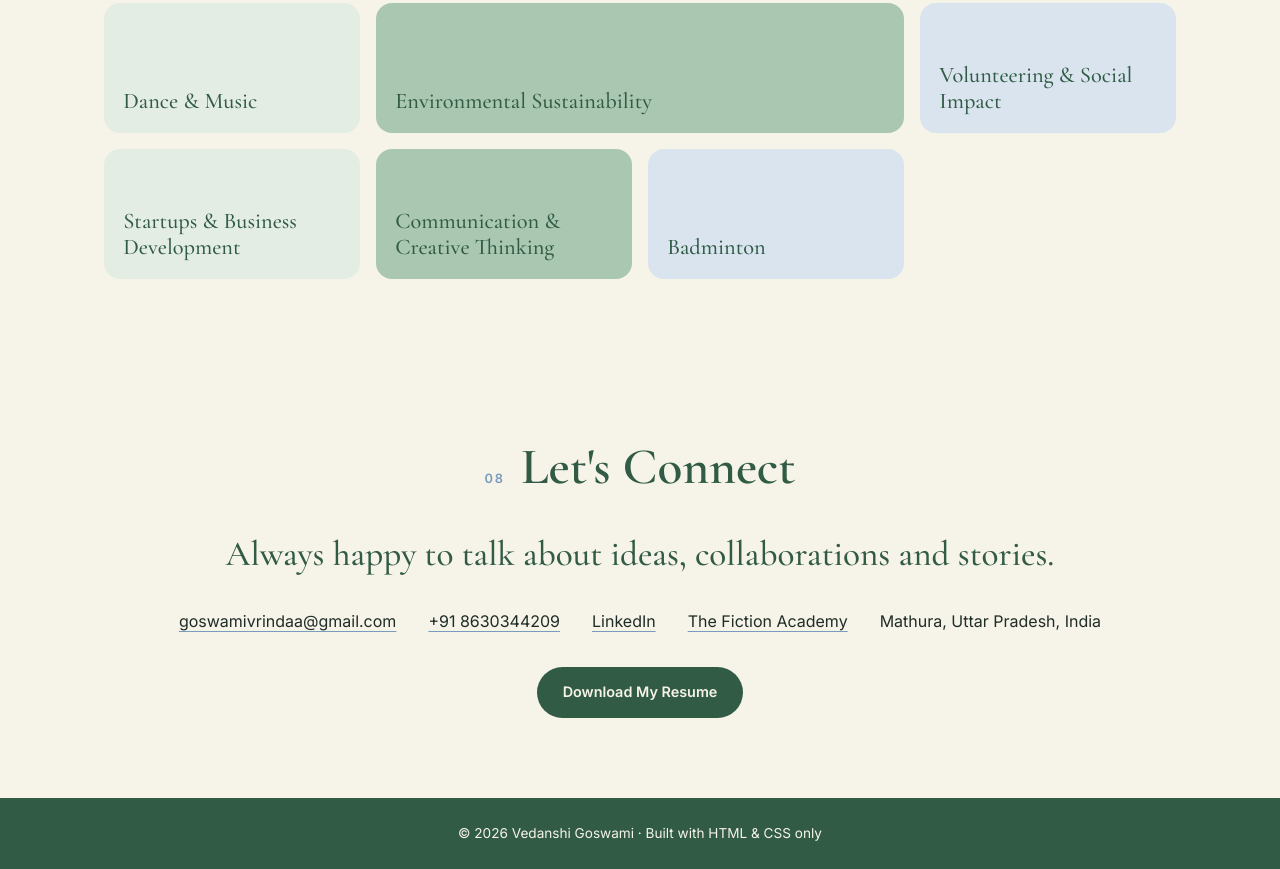
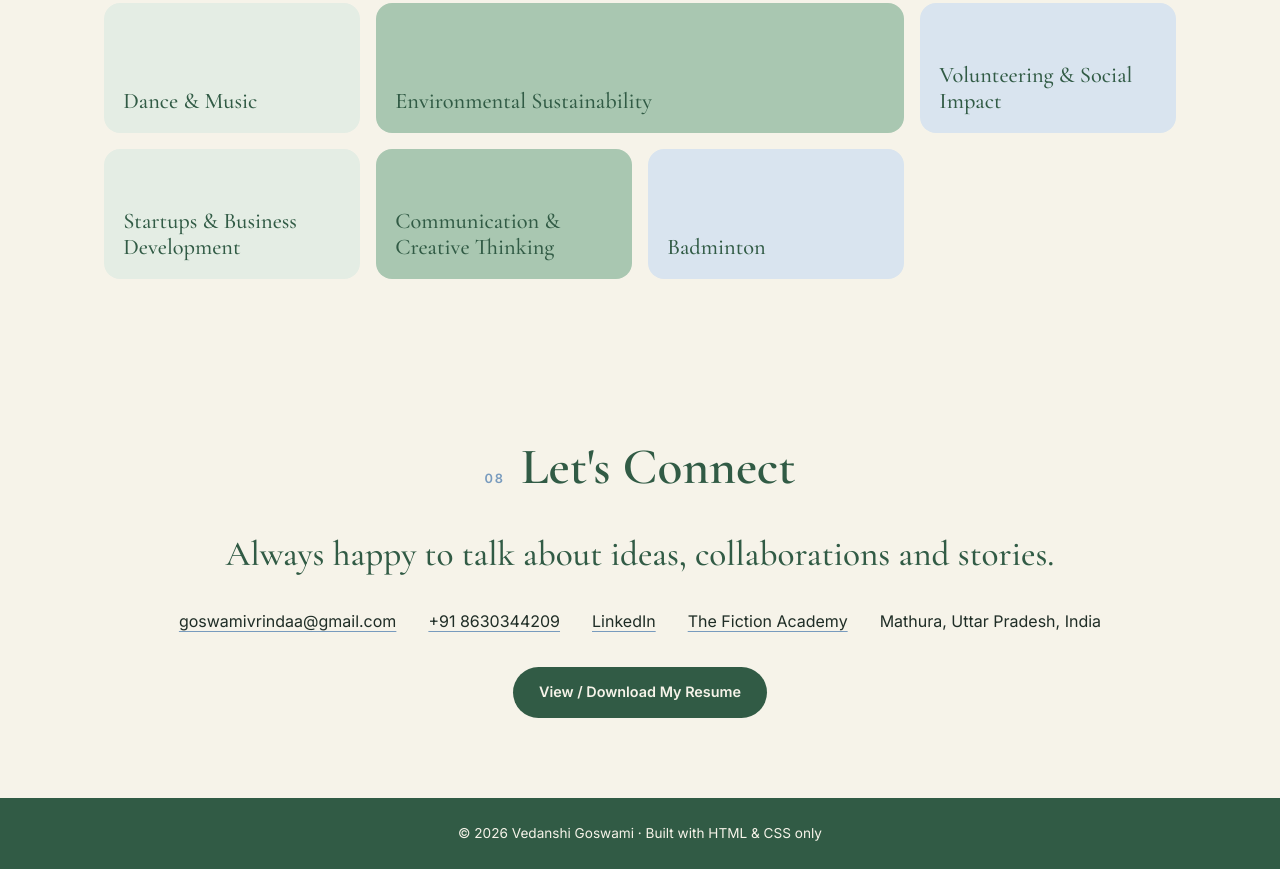
Before and after one commit to vedanshigoswami/Mid-Term-Project, a plain HTML site: page index.html in a window 1280 px wide. Shown: the part 5307-6176 px from the top of the page. Drawn offline with nearby package versions, Linux system fonts and the light colour scheme.

Commit message:
Update index.html

```diff
--- a/index.html
+++ b/index.html
@@ -176,7 +176,12 @@
     <li><a href="https://www.instagram.com/thefictionacademy/" target="_blank" rel="noopener">The Fiction Academy</a></li>
     <li>Mathura, Uttar Pradesh, India</li>
   </ul>
-  <a class="btn btn-primary" href="Vedanshi_Goswami_Resume.pdf" download>Download My Resume</a>
+  <a class="btn btn-primary"
+   href="./Vedanshi_Goswami_Resume.pdf"
+   target="_blank"
+   rel="noopener">
+   View / Download My Resume
+</a>
 </section>
 </main>
 
```
